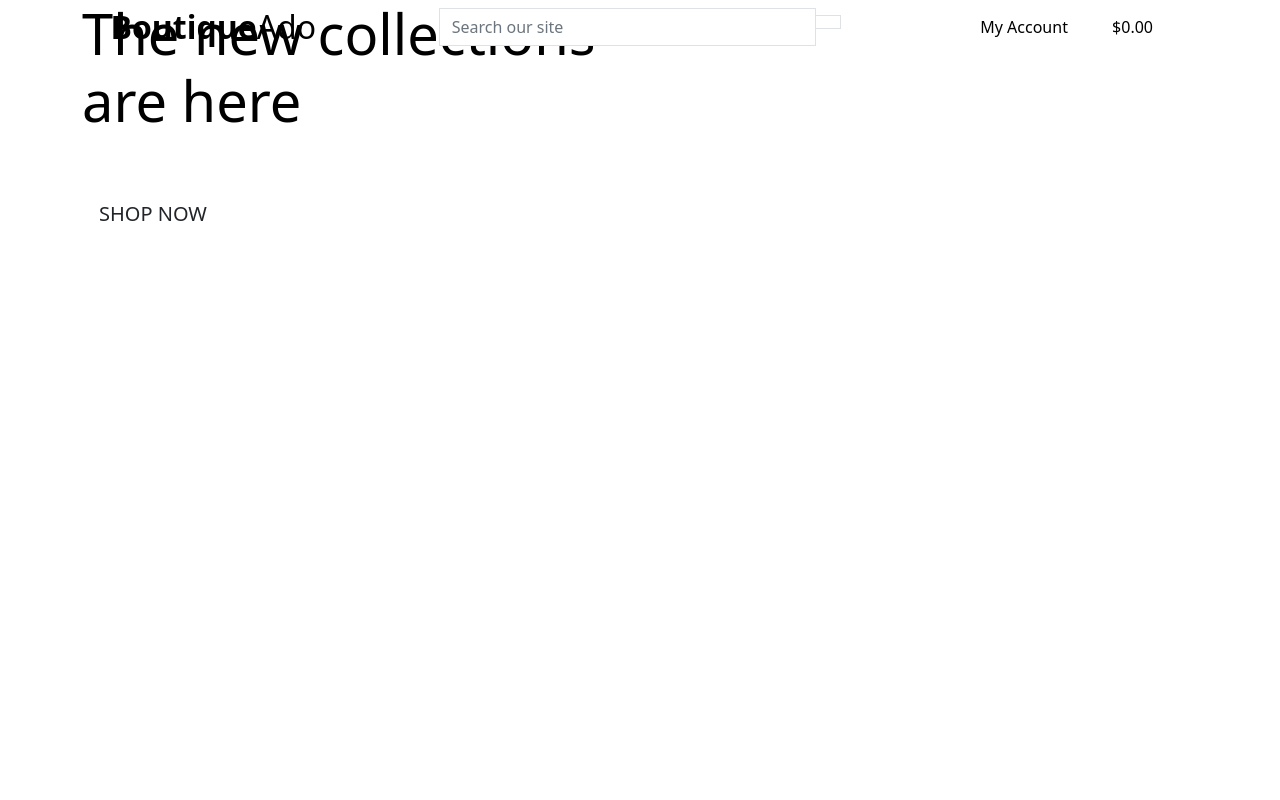
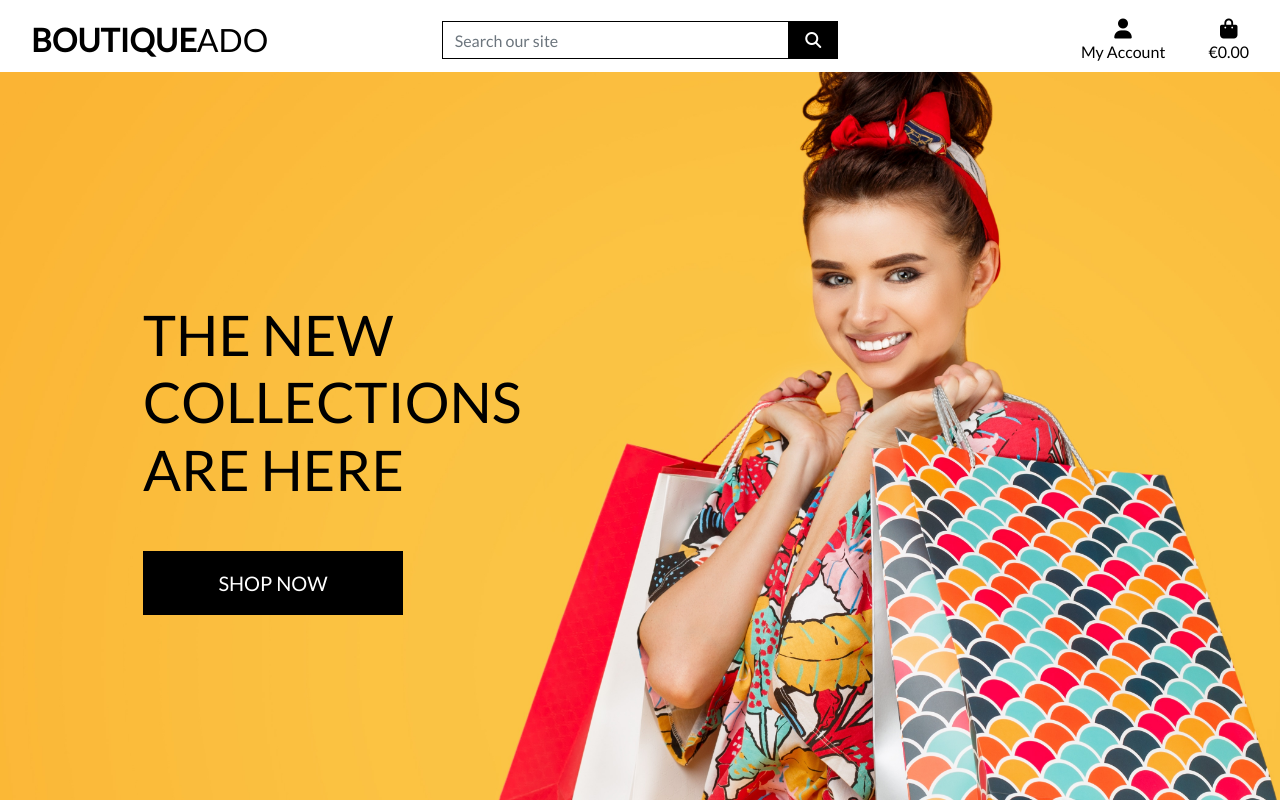
Before and after one commit to Gwgjnr/boutique_project, a Django app: page / in a window 1280 px wide. Run offline with Django 3.2, Linux system fonts and the light colour scheme; some libraries are stand-ins or nearby versions.

Commit message:
added static and media files

```diff
--- a/boutique_ado/urls.py
+++ b/boutique_ado/urls.py
@@ -15,10 +15,11 @@ Including another URLconf
 """
 from django.contrib import admin
 from django.urls import path, include
+from django.conf import settings
+from django.conf.urls.static import static
 
 urlpatterns = [
     path('admin/', admin.site.urls),
     path('accounts/', include('allauth.urls')),
     path('', include('home.urls')),
-
-]
+] + static(settings.MEDIA_URL, document_root=settings.MEDIA_ROOT)
--- /dev/null
+++ b/static/css/base.css
@@ -0,0 +1,162 @@
+html {
+    height: 100%;
+}
+
+body {
+    background: url('/media/homepage_background_cropped.jpg') no-repeat center center fixed;
+    background-size: cover;
+    height: calc(100vh - 164px);
+    color: #555;
+    font-family: 'Lato';
+}
+
+/* from Bulma */
+.icon {
+    align-items: center;
+    display: inline-flex;
+    justify-content: center;
+    height: 1.5rem;
+    width: 1.5rem;
+}
+
+.logo-font {
+    text-transform: uppercase;
+}
+
+.main-logo-link {
+    width: fit-content;
+}
+
+.shop-now-button {
+    background: black;
+    color: white;
+    min-width: 260px;
+}
+
+.btn-black {
+    background: black;
+    color: white;
+}
+
+.btn-outline-black {
+    background: white;
+    color: black !important; /* use important to override link colors for <a> elements */
+    border: 1px solid black;
+}
+
+.btn-outline-black:hover,
+.btn-outline-black:active,
+.btn-outline-black:focus {
+    background: black;
+    color: white !important;
+}
+
+.shop-now-button:hover,
+.shop-now-button:active,
+.shop-now-button:focus,
+.btn-black:hover,
+.btn-black:active,
+.btn-black:focus {
+    background: #222;
+    color: white;
+}
+
+.text-black {
+    color: #000 !important;
+}
+
+.border-black {
+    border: 1px solid black !important;
+}
+
+.bg-black {
+    background: #000 !important;
+}
+
+.overlay {
+	height: 100%;
+	width: 100%;
+	top: 0;
+	left: 0;
+	position: fixed;
+	background: white;
+	z-index: -1;
+}
+
+/* -------------------------------- Media Queries */
+
+/* Slightly larger container on xl screens */
+@media (min-width: 1200px) {
+    .container {
+      max-width: 80%;
+    }
+  }
+
+  /* fixed top navbar only on medium and up */
+@media (min-width: 992px) {
+    .fixed-top-desktop-only {
+        position: fixed;
+        top: 0;
+        right: 0;
+        left: 0;
+        z-index: 1030;
+    }
+
+    .header-container {
+        padding-top: 164px;
+    }
+}
+
+  /* Allauth form formatting */
+
+  .allauth-form-inner-content p {
+      margin-top: 1.5rem; /* mt-4 */
+      color: #6c757d; /* text-secondary */
+  }
+
+  .allauth-form-inner-content input {
+      border-color: #000;
+      border-radius: 0;
+  }
+
+  .allauth-form-inner-content label:not([for='id_remember']) {
+      display: none;
+  }
+
+  .allauth-form-inner-content input::placeholder {
+      color: #aab7c4;
+  }
+
+  .allauth-form-inner-content button,
+  .allauth-form-inner-content input[type='submit'] {
+      /* btn */
+      display: inline-block;
+      font-weight: 400;
+      color: #fff;
+      text-align: center;
+      vertical-align: middle;
+      -webkit-user-select: none;
+      -moz-user-select: none;
+      -ms-user-select: none;
+      user-select: none;
+      background-color: #000;
+      border: 1px solid #000;
+      padding: .375rem .75rem;
+      font-size: 1rem;
+      line-height: 1.5;
+      border-radius: 0;
+
+      /* standard bootstrap btn transitions */
+      transition: color .15s ease-in-out,background-color .15s ease-in-out,border-color .15s ease-in-out,box-shadow .15s ease-in-out;
+  }
+
+  .allauth-form-inner-content button:hover,
+  .allauth-form-inner-content input[type='submit']:hover {
+      color: #fff;
+      background-color: #222;
+      border-color: #222;
+  }
+
+  .allauth-form-inner-content a {
+      color: #17a2b8; /* text-info */
+  }
--- a/templates/base.html
+++ b/templates/base.html
@@ -15,16 +15,26 @@
   {% endblock %}
 
   {% block corecss %}
-  <link href="https://cdn.jsdelivr.net/npm/bootstrap@5.1.3/dist/css/bootstrap.min.css" rel="stylesheet"
-    integrity="sha384-1BmE4kWBq78iYhFldvKuhfTAU6auU8tT94WrHftjDbrCEXSU1oBoqyl2QvZ6jIW3" crossorigin="anonymous">
+  <link rel="stylesheet" href="https://stackpath.bootstrapcdn.com/bootstrap/4.4.1/css/bootstrap.min.css"
+    integrity="sha384-Vkoo8x4CGsO3+Hhxv8T/Q5PaXtkKtu6ug5TOeNV6gBiFeWPGFN9MuhOf23Q9Ifjh" crossorigin="anonymous">
+  <link rel="stylesheet" href="https://fonts.googleapis.com/css?family=Lato&display=swap">
+  <link rel="stylesheet" href="{% static 'css/base.css' %}">
   {% endblock %}
 
   {% block extra_css %}
   {% endblock %}
 
   {% block corejs %}
-  <script src="https://cdn.jsdelivr.net/npm/bootstrap@5.1.3/dist/js/bootstrap.bundle.min.js"
-    integrity="sha384-ka7Sk0Gln4gmtz2MlQnikT1wXgYsOg+OMhuP+IlRH9sENBO0LRn5q+8nbTov4+1p" crossorigin="anonymous">
+  <script src="https://code.jquery.com/jquery-3.4.1.slim.min.js"
+    integrity="sha384-J6qa4849blE2+poT4WnyKhv5vZF5SrPo0iEjwBvKU7imGFAV0wwj1yYfoRSJoZ+n" crossorigin="anonymous">
+  </script>
+  <script src="https://cdn.jsdelivr.net/npm/popper.js@1.16.0/dist/umd/popper.min.js"
+    integrity="sha384-Q6E9RHvbIyZFJoft+2mJbHaEWldlvI9IOYy5n3zV9zzTtmI3UksdQRVvoxMfooAo" crossorigin="anonymous">
+  </script>
+  <script src="https://stackpath.bootstrapcdn.com/bootstrap/4.4.1/js/bootstrap.min.js"
+    integrity="sha384-wfSDF2E50Y2D1uUdj0O3uMBJnjuUD4Ih7YwaYd1iqfktj0Uod8GCExl3Og8ifwB6" crossorigin="anonymous">
+  </script>
+  <script src="https://kit.fontawesome.com/787c9b46d3.js" crossorigin="anonymous">
   </script>
   {% endblock %}
 
@@ -37,7 +47,7 @@
 
 <body>
   <header class="container-fluid fixed-top">
-    <div class="row">
+    <div id="topnav" class="row bg-white pt-lg-2 d-none d-lg-flex">
       <div class="col-12 col-lg-4 my-auto py-1 py-lg-0 text-center text-lg-left">
         <a href="{% url 'home' %}" class="nav-link main-logo-link">
           <h2 class="logo-font text-black my-0"><strong>Boutique</strong>Ado</h2>
@@ -89,7 +99,7 @@
                   {% if grand_total %}
                   ${{ grand_total|floatformat:2 }}
                   {% else %}
-                  $0.00
+                  €0.00
                   {% endif %}
                 </p>
               </div>
```
Also changed, not shown: boutique_ado/settings.py (+4 -7 lines), media/homepage_background_cropped.jpg (added).
